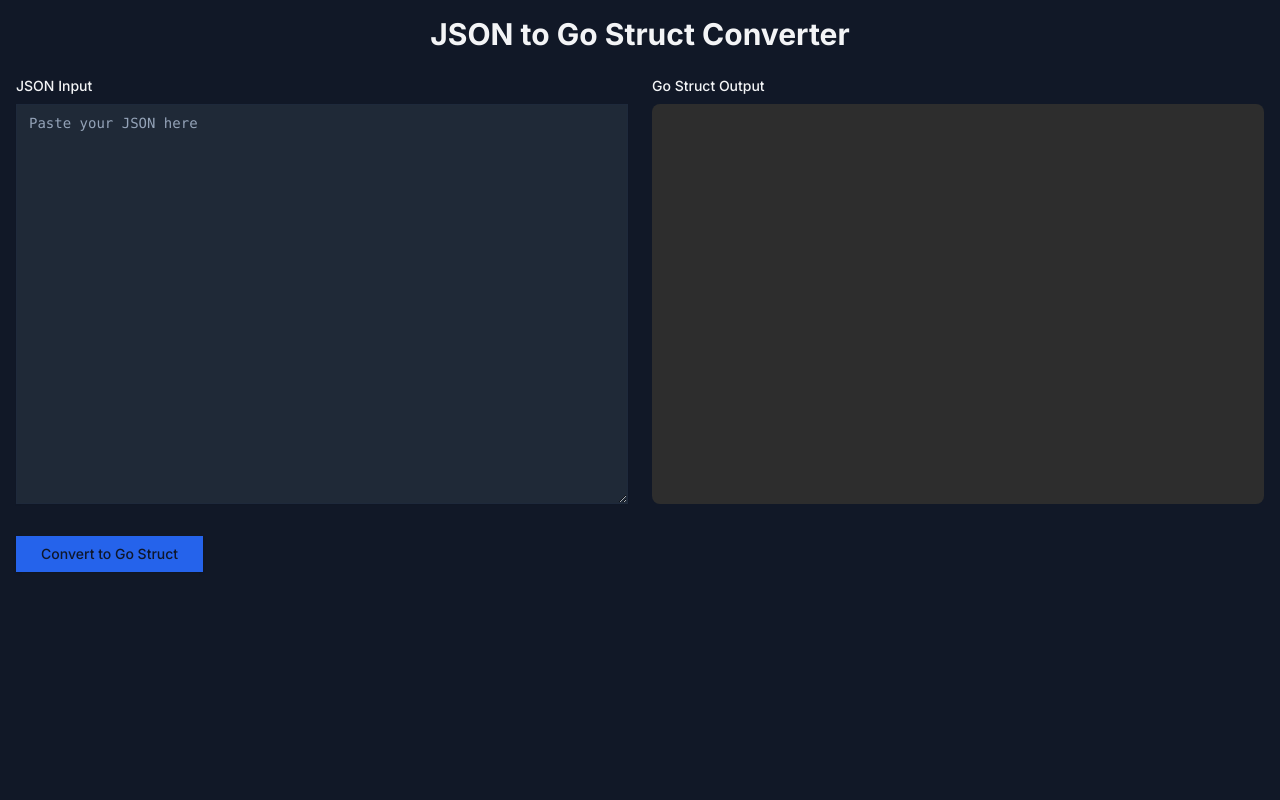
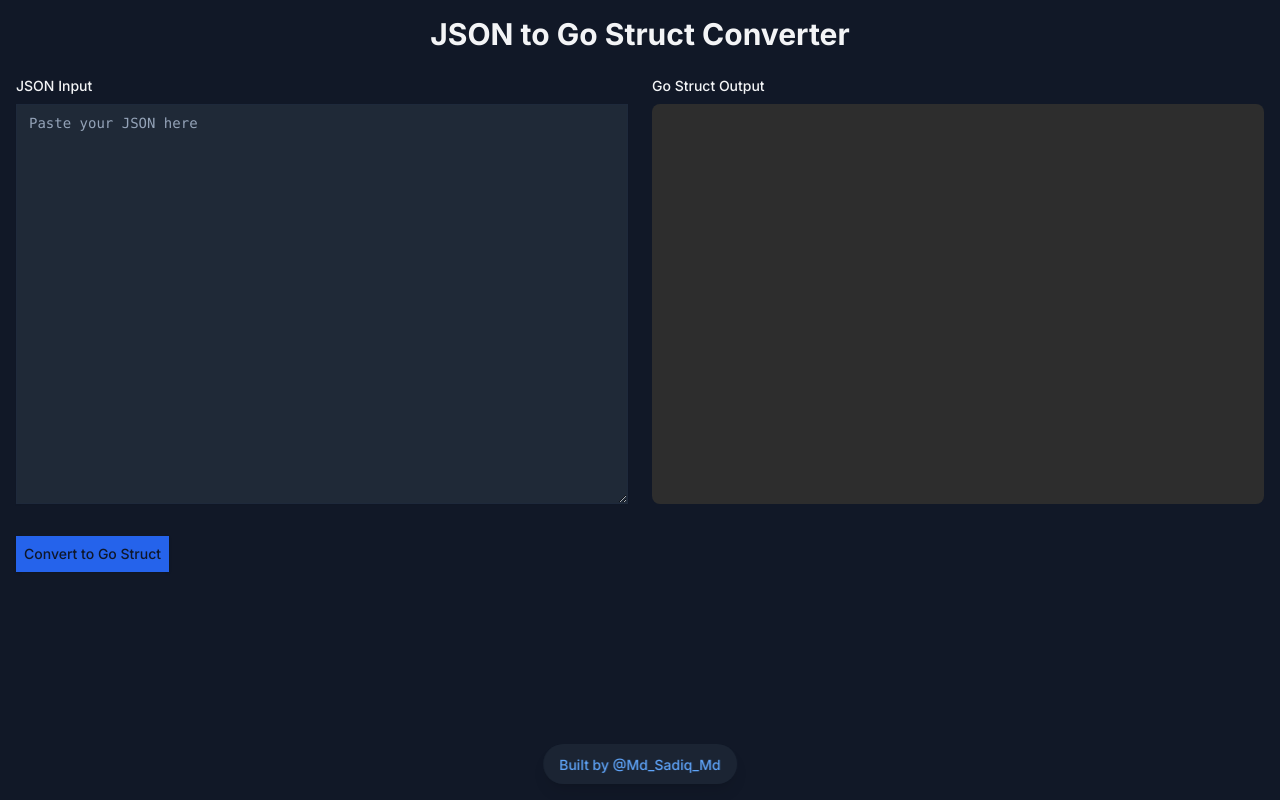
Before and after one commit to MdSadiqMd/JSON-2-Struct, a Next.js app: page / in a window 1280 px wide. Built offline with nearby package versions, Linux system fonts and the light colour scheme.

Commit message:
🔨 build by @Md_Sadiq_Md

```diff
--- a/src/app/page.tsx
+++ b/src/app/page.tsx
@@ -127,10 +127,23 @@ export default function JsonToGoStructConverter() {
             </div>
             <Button
                 onClick={convertJsonToGoStruct}
-                className="mt-6 w-[15%] bg-blue-600 hover:bg-blue-700 transition-colors duration-300"
+                className="mt-6 px-2 md:w-auto bg-blue-600 hover:bg-blue-700 transition-colors duration-300 md:text-sm"
             >
                 Convert to Go Struct
             </Button>
+            <footer className="fixed bottom-4 left-1/2 transform -translate-x-1/2">
+                <div className="bg-gray-800 bg-opacity-80 backdrop-blur-sm text-gray-300 py-2 px-4 rounded-full shadow-lg flex items-center space-x-2 transition-all duration-300 hover:bg-opacity-100">
+                    <a
+                        href="https://x.com/Md_Sadiq_Md"
+                        target="_blank"
+                        rel="noopener noreferrer"
+                        className="text-blue-400 hover:text-blue-300 transition-colors duration-300"
+                        title="Follow @Md_Sadiq_Md on X"
+                    >
+                        <span className="text-sm font-medium">Built by @Md_Sadiq_Md</span>
+                    </a>
+                </div>
+            </footer>
         </div>
     );
 }
```
